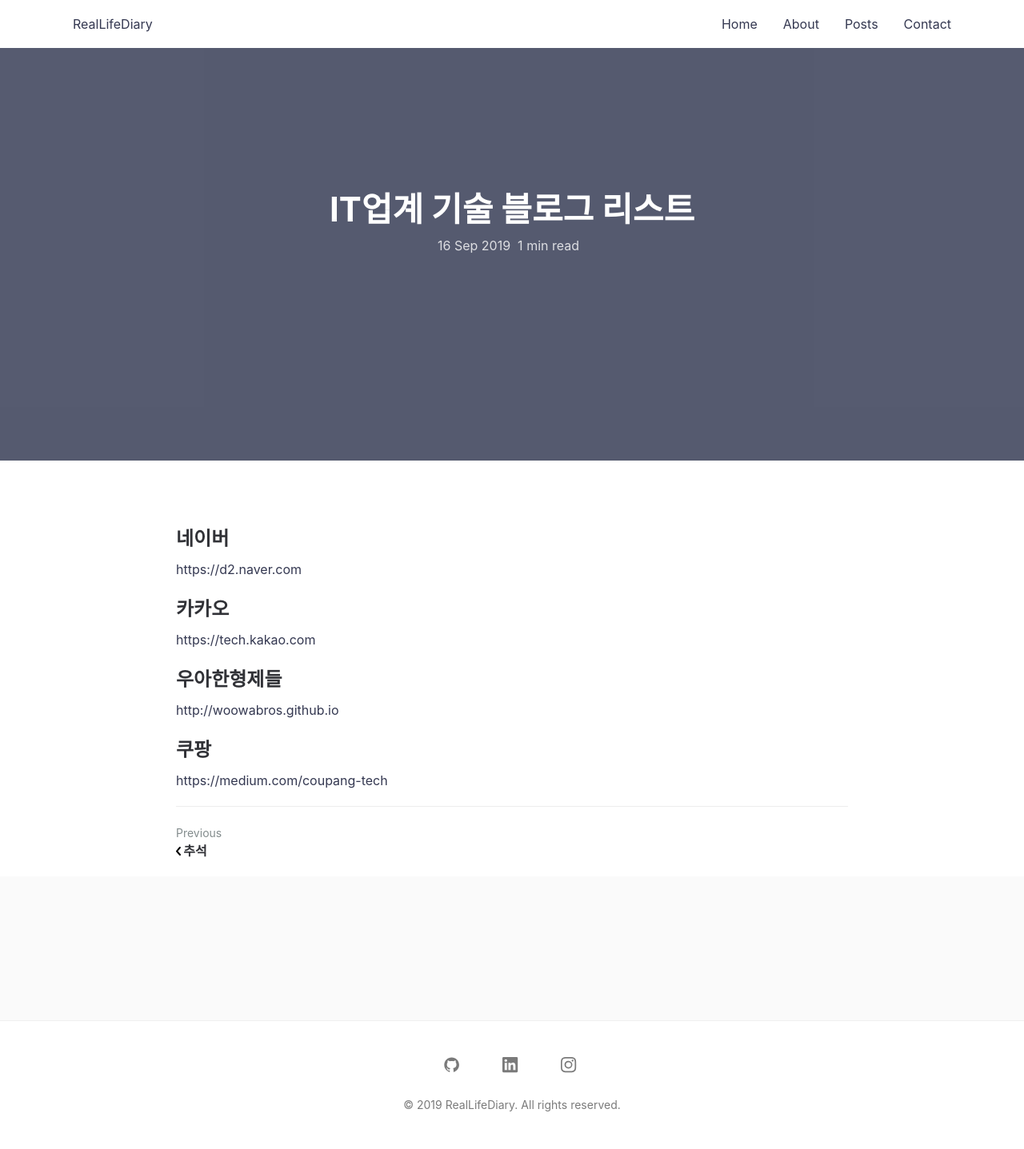
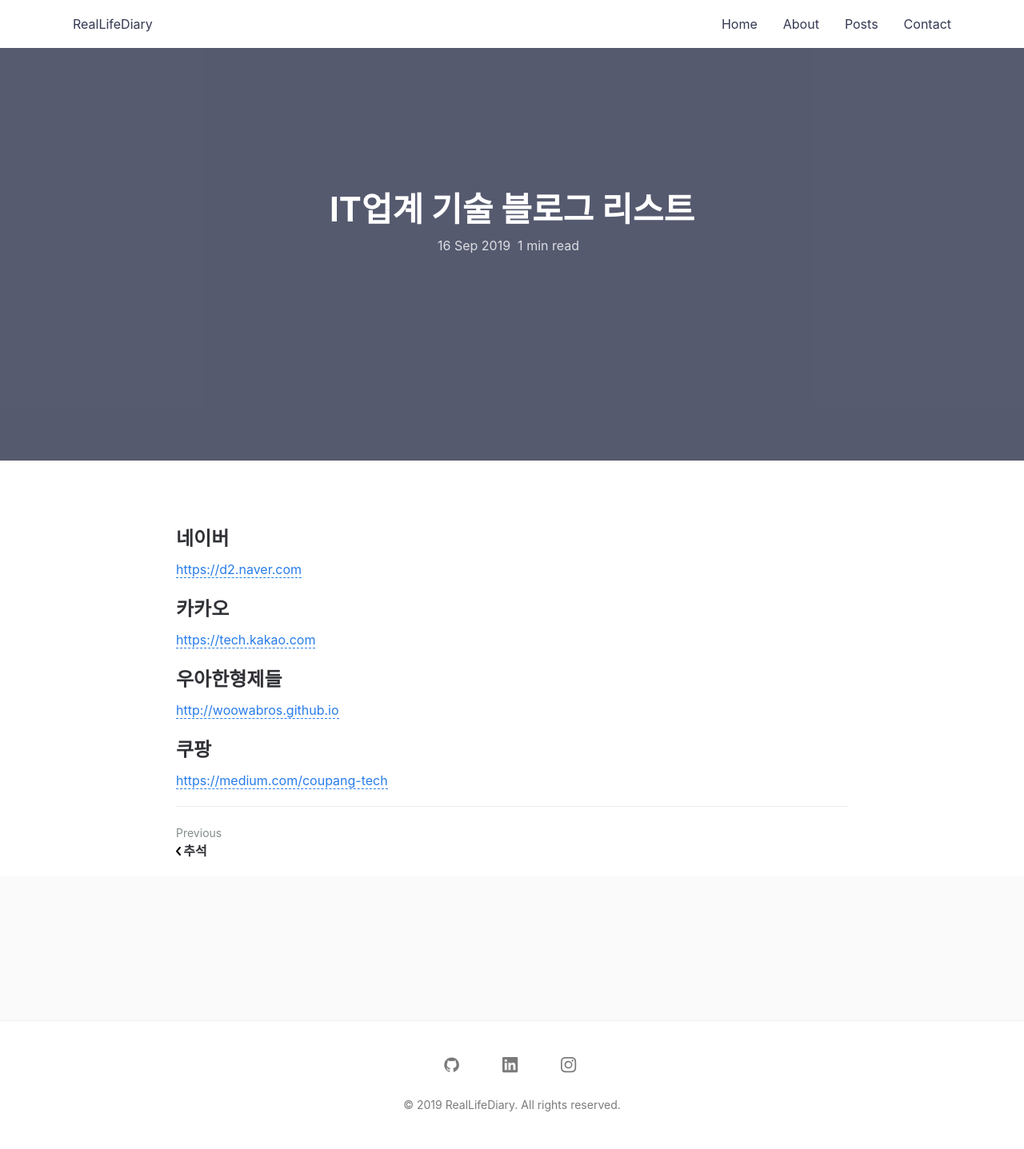
Before and after one commit to jindotori/reallifediary.github.io, a Jekyll site: the page built from _posts/2019-09-16-technical-blog.md, in a window 1280 px wide. Shown: the whole page at 80% size. Built offline with Jekyll 4.4.1, drawn with Linux system fonts in a browser that asks for light colours; comment, search, counter and statistics services are not loaded.

Commit message:
update post

```diff
--- a/_posts/2019-09-16-technical-blog.md
+++ b/_posts/2019-09-16-technical-blog.md
@@ -5,13 +5,13 @@
 ---
 
 ## 네이버
-https://d2.naver.com
+<https://d2.naver.com>
 
 ## 카카오
-https://tech.kakao.com
+<https://tech.kakao.com>
 
 ## 우아한형제들
-http://woowabros.github.io
+<http://woowabros.github.io>
 
 ## 쿠팡
-https://medium.com/coupang-tech
+<https://medium.com/coupang-tech>
```
